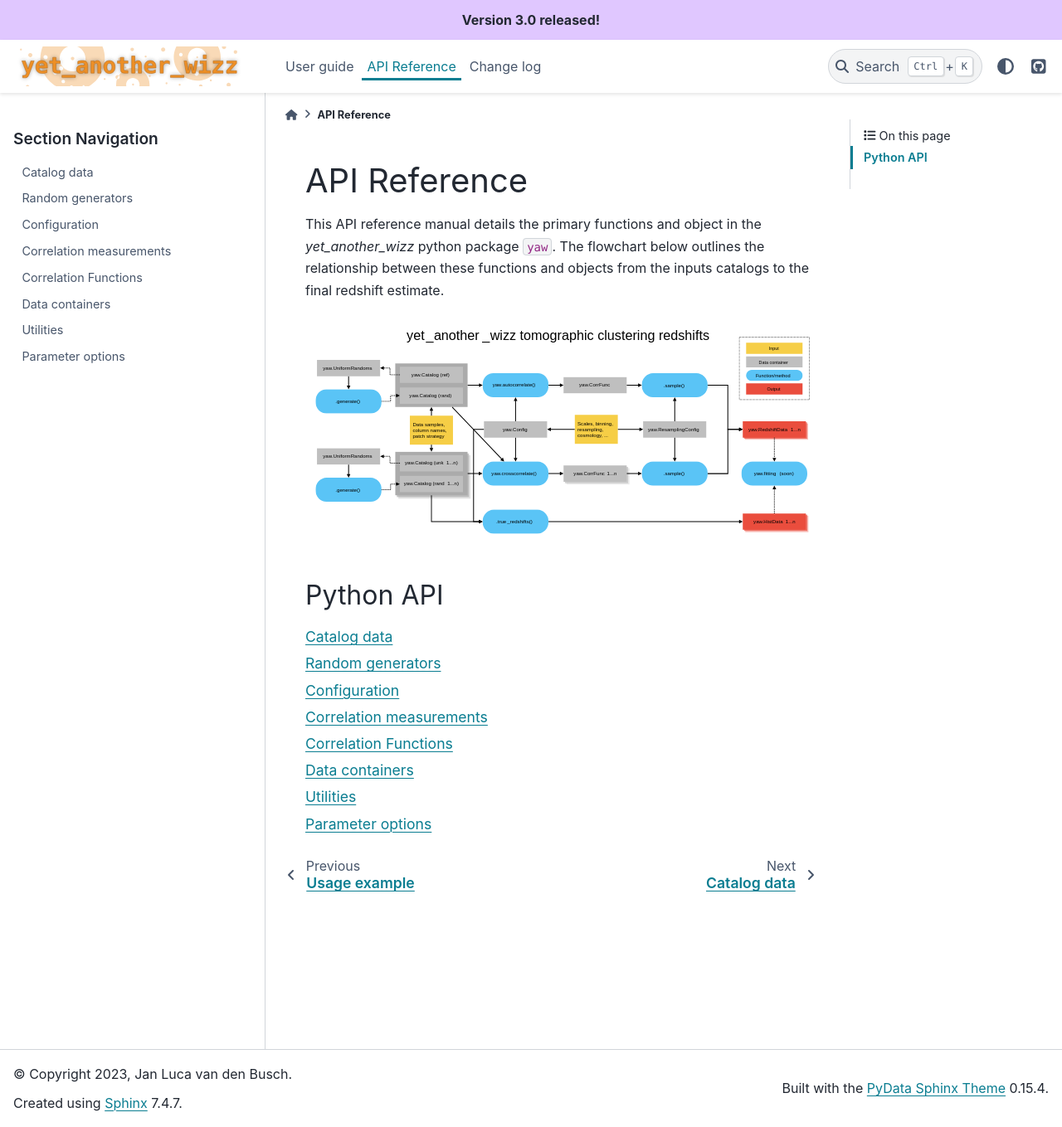
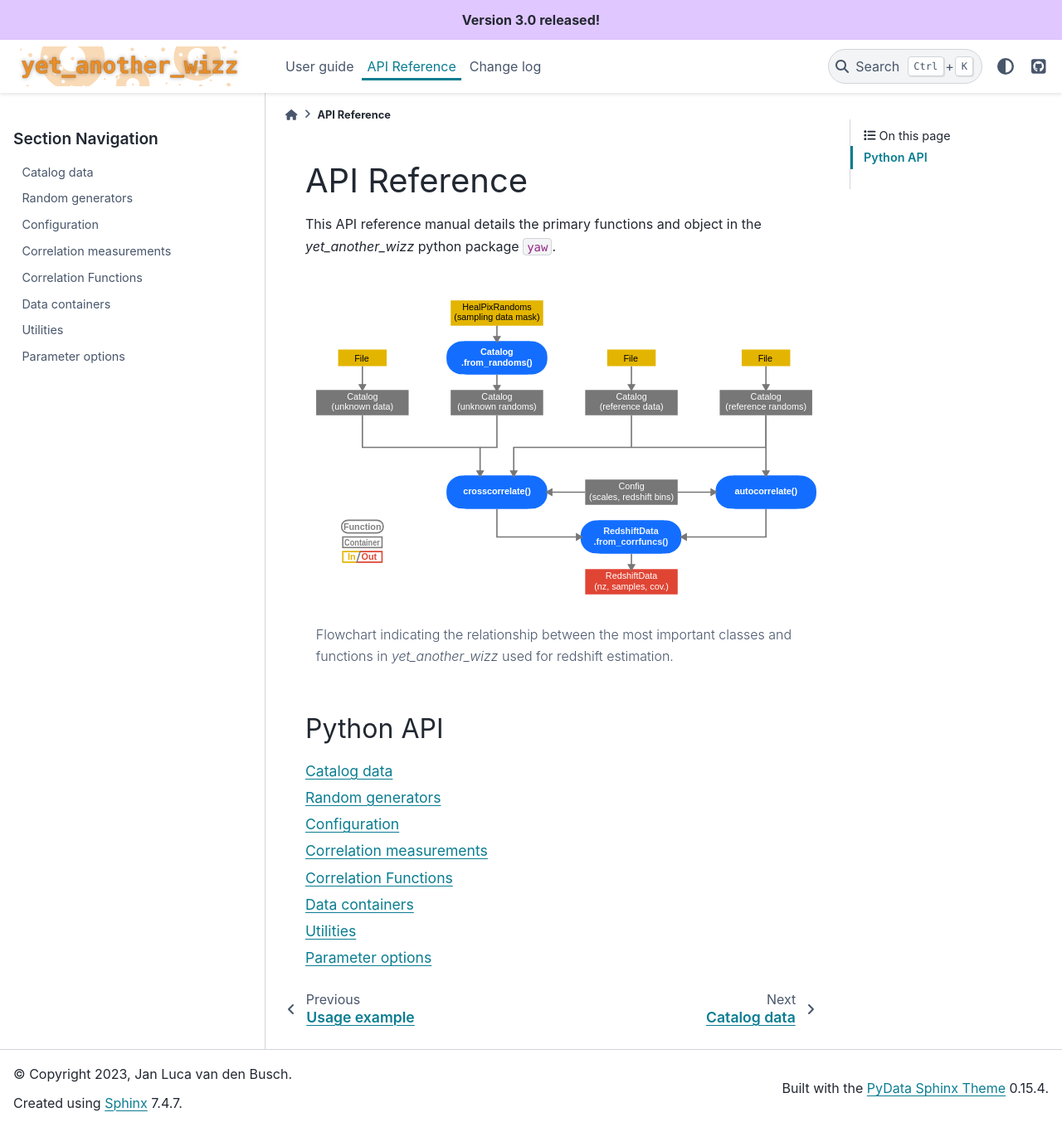
Before and after one commit to jlvdb/yet_another_wizz, a Sphinx documentation site: the page built from docs/source/api.rst, in a window 1280 px wide and 1359 px high. Shown: the whole window at 83% size. Built offline with Sphinx 7.4.7 and the PyData theme 0.15.4, drawn with Linux system fonts in a browser that asks for light colours; the version number could not be read and is left out.

Commit message:
updated the flowchart for the new version

```diff
--- a/docs/source/api.rst
+++ b/docs/source/api.rst
@@ -4,13 +4,15 @@ API Reference
 =============
 
 This API reference manual details the primary functions and object in the
-`yet_another_wizz` python package ``yaw``. The flowchart below outlines the
-relationship between these functions and objects from the inputs catalogs to the
-final redshift estimate.
+`yet_another_wizz` python package ``yaw``.
 
-.. image:: /_static/flowchart.svg
-    :width: 800
+.. figure:: /_static/flowchart.svg
+    :figwidth: 100%
     :alt: API flowchart
+
+    Flowchart indicating the relationship between the most important classes
+    and functions in `yet_another_wizz` used for redshift estimation.
+
 
 
 Python API
```
Also changed, not shown: docs/source/_static/flowchart.svg.
